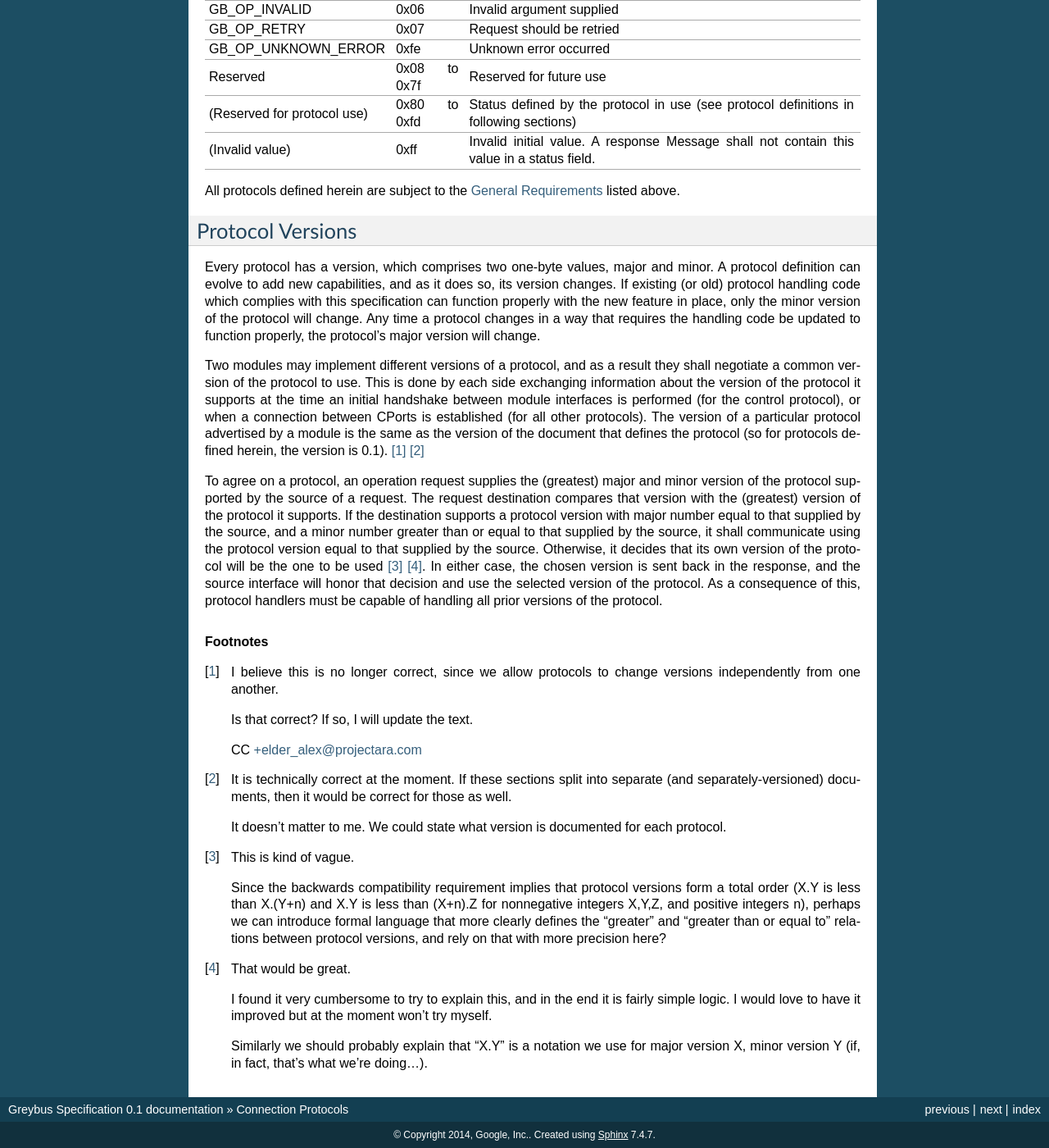
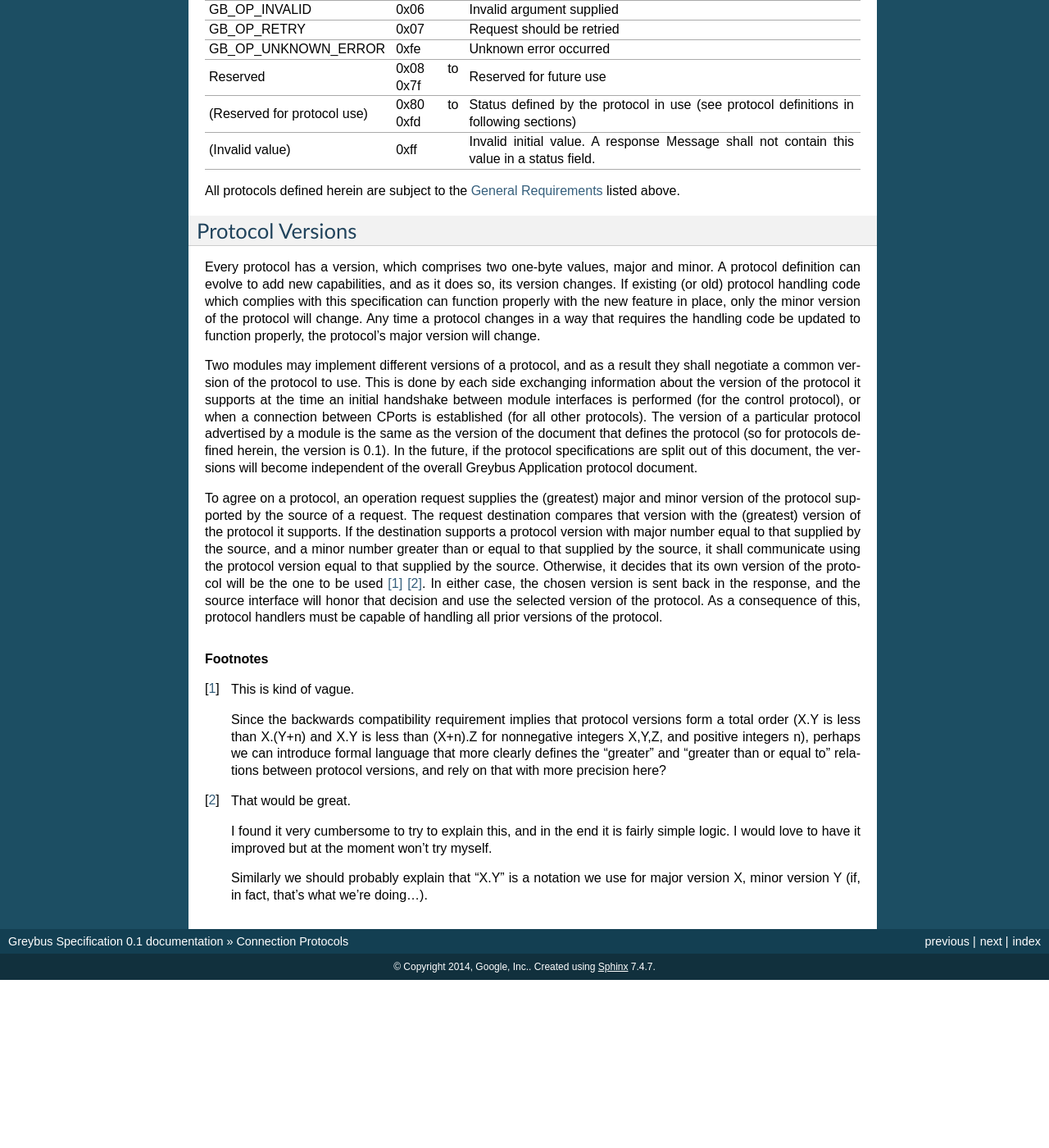
Before and after one commit to projectara/greybus-spec, a Sphinx documentation site: the page built from source/connection.rst, in a window 1280 px wide and 1400 px high, scrolled down 534 px. Shown: the whole window at 82% size. Built offline with Sphinx 7.4.7, drawn with Linux system fonts in a browser that asks for light colours; after the commit the page ends 1729 px from its top, so only the background shows below that.

Commit message:
Connection Protocols: resolve some wording around the versioning of protocols.
This attempts to document the fact that the different protocols in the
future might have a different version from this "main" document if they
are split out of it into separate documents.

Signed-off-by: Greg Kroah-Hartman <greg@kroah.com>

```diff
--- a/source/connection.rst
+++ b/source/connection.rst
@@ -92,7 +92,9 @@ when a connection between CPorts is established (for all other
 protocols).  The version of a particular protocol advertised by a
 module is the same as the version of the document that defines the
 protocol (so for protocols defined herein, the version is |gb-major|.\
-|gb-minor|). [#bd]_ [#be]_
+|gb-minor|).  In the future, if the protocol specifications are split
+out of this document, the versions will become independent of the
+overall Greybus Application protocol document.
 
 To agree on a protocol, an operation request supplies the (greatest)
 major and minor version of the protocol supported by the source of a
@@ -115,20 +117,6 @@ the protocol.
 
 .. rubric:: Footnotes
 
-.. [#bd] I believe this is no longer correct, since we allow protocols
-         to change versions independently from one another.
-
-         Is that correct? If so, I will update the text.
-
-         CC +elder_alex@projectara.com
-
-.. [#be] It is technically correct at the moment.  If these sections
-         split into separate (and separately-versioned) documents, then
-         it would be correct for those as well.
-
-         It doesn't matter to me.  We could state what version is
-         documented for each protocol.
-
 .. [#bf] This is kind of vague.
 
          Since the backwards compatibility requirement implies that
```
